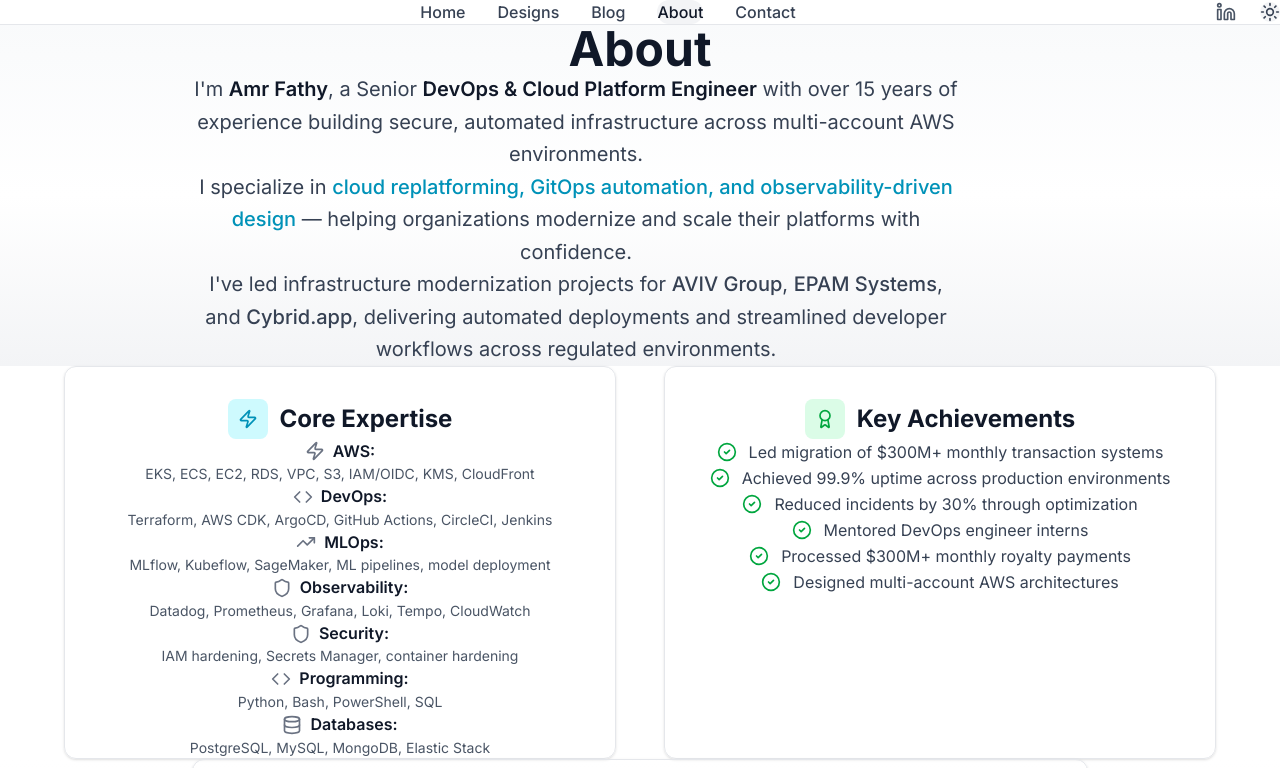
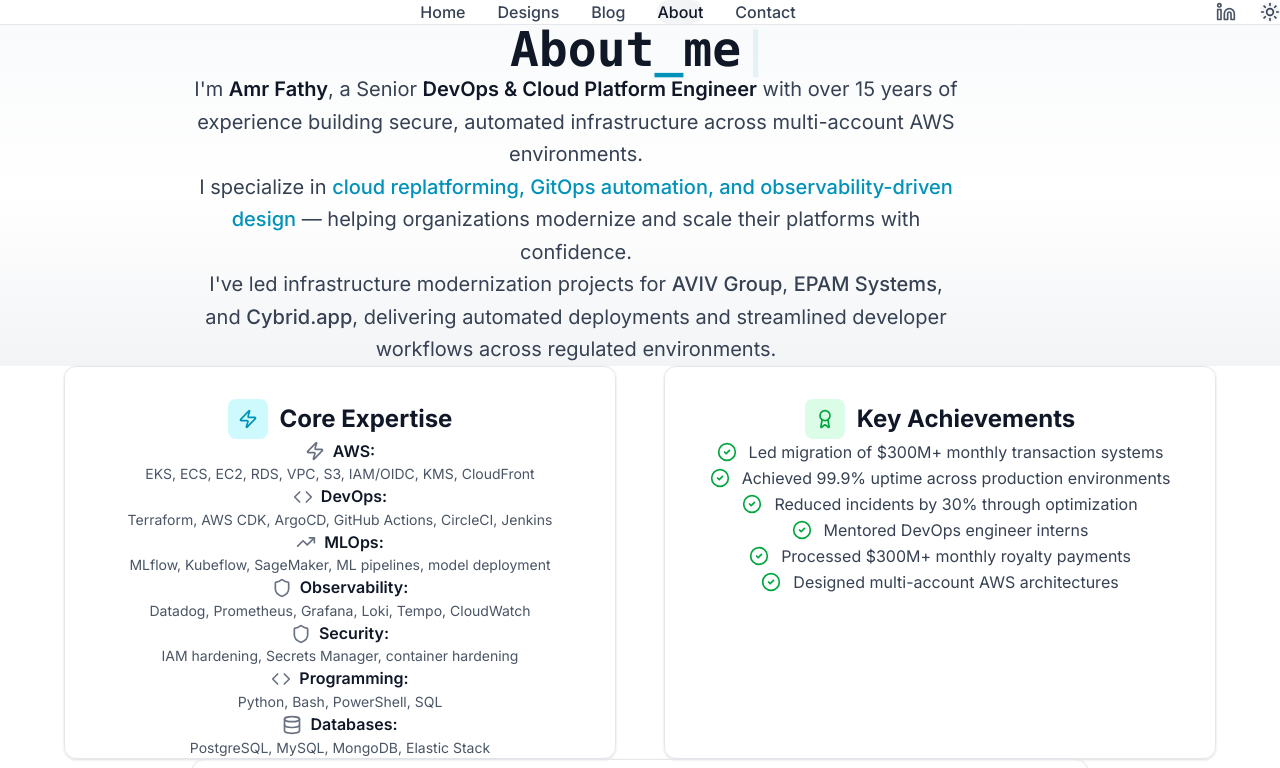
Before and after one commit to amohsenter09-github/devops-portfolio-website, a Next.js app: page /about in a window 1280 px wide. Shown: the top 768 px of the page. Built offline with nearby package versions, Linux system fonts and the light colour scheme.

Commit message:
Enhance About page header with animated elements for improved engagement
- Replaced static header with a dynamic, animated layout using motion components.
- Added multiple animation effects to enhance visual appeal and user interaction.
- Updated styling for a more cohesive and modern look.

```diff
--- a/src/app/about/page.tsx
+++ b/src/app/about/page.tsx
@@ -74,9 +74,42 @@
             animate={{ opacity: 1, y: 0 }}
             transition={{ duration: 0.6 }}
           >
-            <h1 className="text-4xl md:text-5xl font-bold text-gray-900 mb-8">
-              About
-            </h1>
+            <motion.h1
+              className="text-4xl md:text-5xl font-bold text-gray-900 mb-8 font-mono"
+              initial={{ opacity: 0, y: 10 }}
+              animate={{ opacity: 1, y: 0 }}
+              transition={{ duration: 0.8, ease: "easeOut" }}
+            >
+              <motion.span
+                initial={{ opacity: 0 }}
+                animate={{ opacity: 1 }}
+                transition={{ duration: 0.3, delay: 0.2 }}
+              >
+                About
+              </motion.span>
+              <motion.span
+                initial={{ opacity: 0, x: -10 }}
+                animate={{ opacity: 1, x: 0 }}
+                transition={{ duration: 0.3, delay: 0.5 }}
+                className="text-cyan-600"
+              >
+                _
+              </motion.span>
+              <motion.span
+                initial={{ opacity: 0 }}
+                animate={{ opacity: 1 }}
+                transition={{ duration: 0.3, delay: 0.7 }}
+              >
+                me
+              </motion.span>
+              <motion.span
+                animate={{ opacity: [1, 0, 1] }}
+                transition={{ duration: 1, repeat: Infinity, ease: "easeInOut" }}
+                className="ml-1 text-cyan-600"
+              >
+                |
+              </motion.span>
+            </motion.h1>
             <div className="space-y-6 max-w-3xl mx-auto">
               <p className="text-lg md:text-xl text-gray-700 leading-relaxed">
                 I&apos;m <span className="font-semibold text-gray-900">Amr Fathy</span>, a Senior <span className="font-semibold text-gray-900">DevOps & Cloud Platform Engineer</span> with over 15 years of experience building secure, automated infrastructure across multi-account AWS environments.
```
